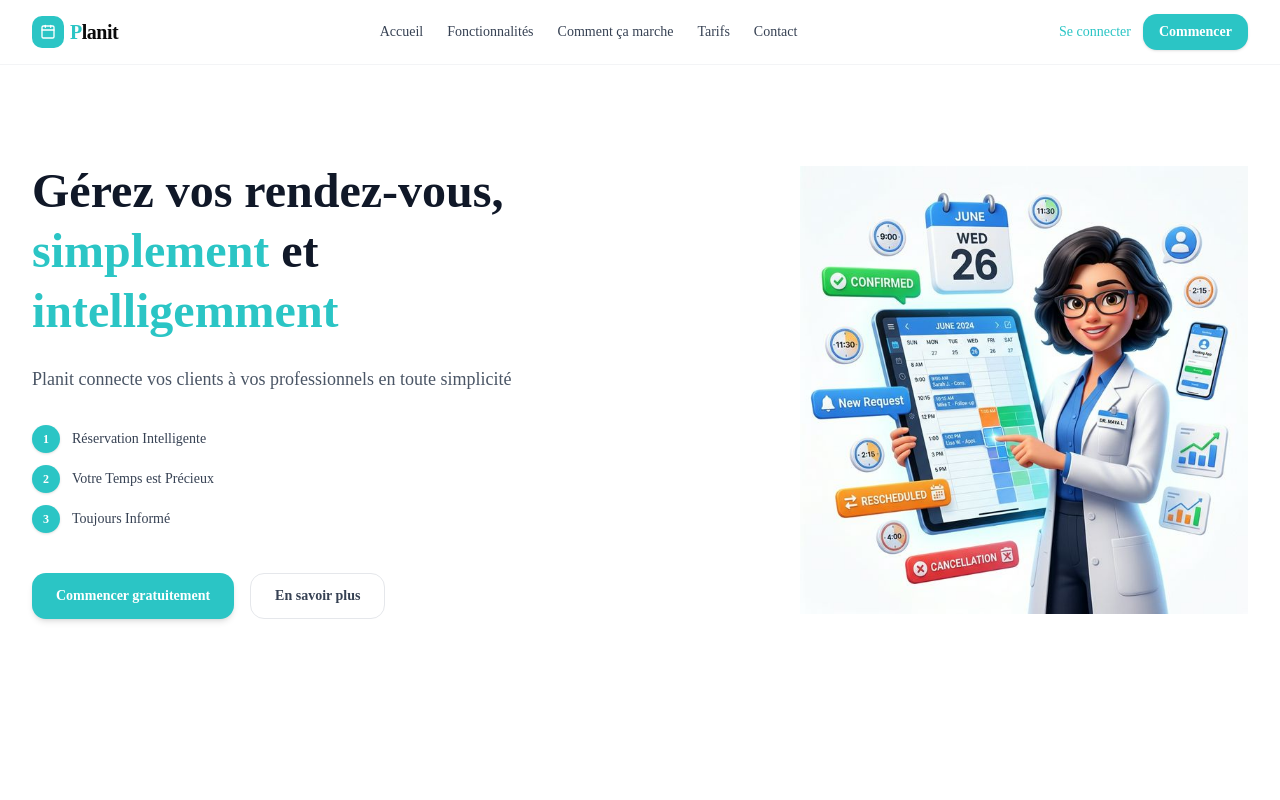
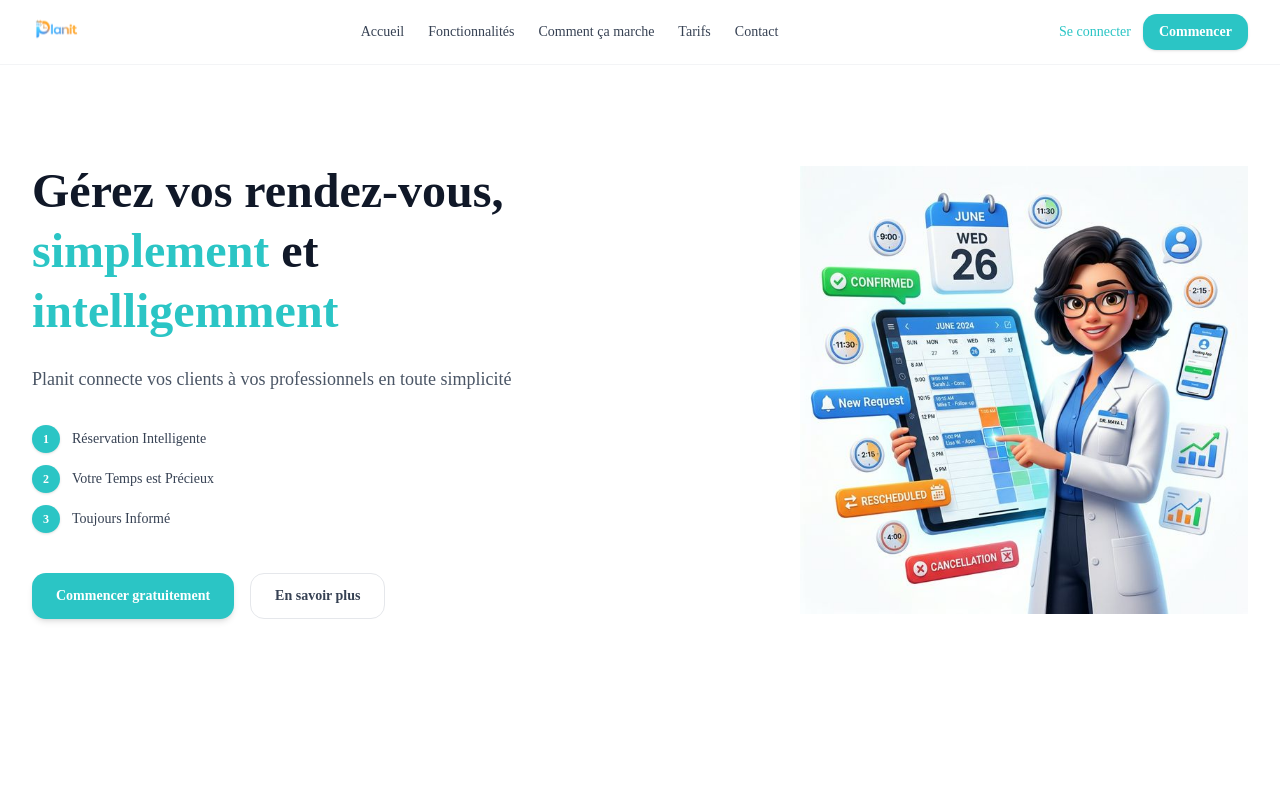
Before and after one commit to tarekfff/planit_project, a Next.js app: page / in a window 1280 px wide. Shown: the top 800 px of the page. Built offline with nearby package versions, Linux system fonts and the light colour scheme.

Commit message:
feat: add project logo assets and initial application page structure

```diff
--- a/src/app/page.tsx
+++ b/src/app/page.tsx
@@ -17,12 +17,14 @@ export default function HomePage() {
           <div className="flex items-center justify-between h-16">
             {/* Logo */}
             <Link href="/" className="flex items-center gap-1.5">
-              <div className="w-8 h-8 rounded-lg bg-primary flex items-center justify-center">
-                <Calendar className="w-4 h-4 text-white" />
-              </div>
-              <span className="text-xl font-bold tracking-tight">
-                <span className="text-primary">P</span>lanit
-              </span>
+              <Image
+                src="/logo.svg"
+                alt="Planit Logo"
+                width={146}
+                height={131}
+                className="w-12 h-auto"
+                priority
+              />
             </Link>
 
             {/* Nav Links - Desktop */}
@@ -226,7 +228,7 @@ export default function HomePage() {
               <h4 className="text-white font-bold mb-4">Contact</h4>
               <div className="space-y-2 text-sm">
                 <p>📧 contact@planit.dz</p>
-                <p>📞 +213 XX XX XX XX</p>
+                <p>📞 +213 554 85 26 33</p>
                 <p>📍 Boumerdès, Algérie</p>
                 <a href="#" className="block hover:text-primary transition-colors">Nous contacter</a>
                 <a href="#" className="block hover:text-primary transition-colors">Support & Aide</a>
```
Also changed, not shown: public/logo.png (added), public/logo.svg (added).
